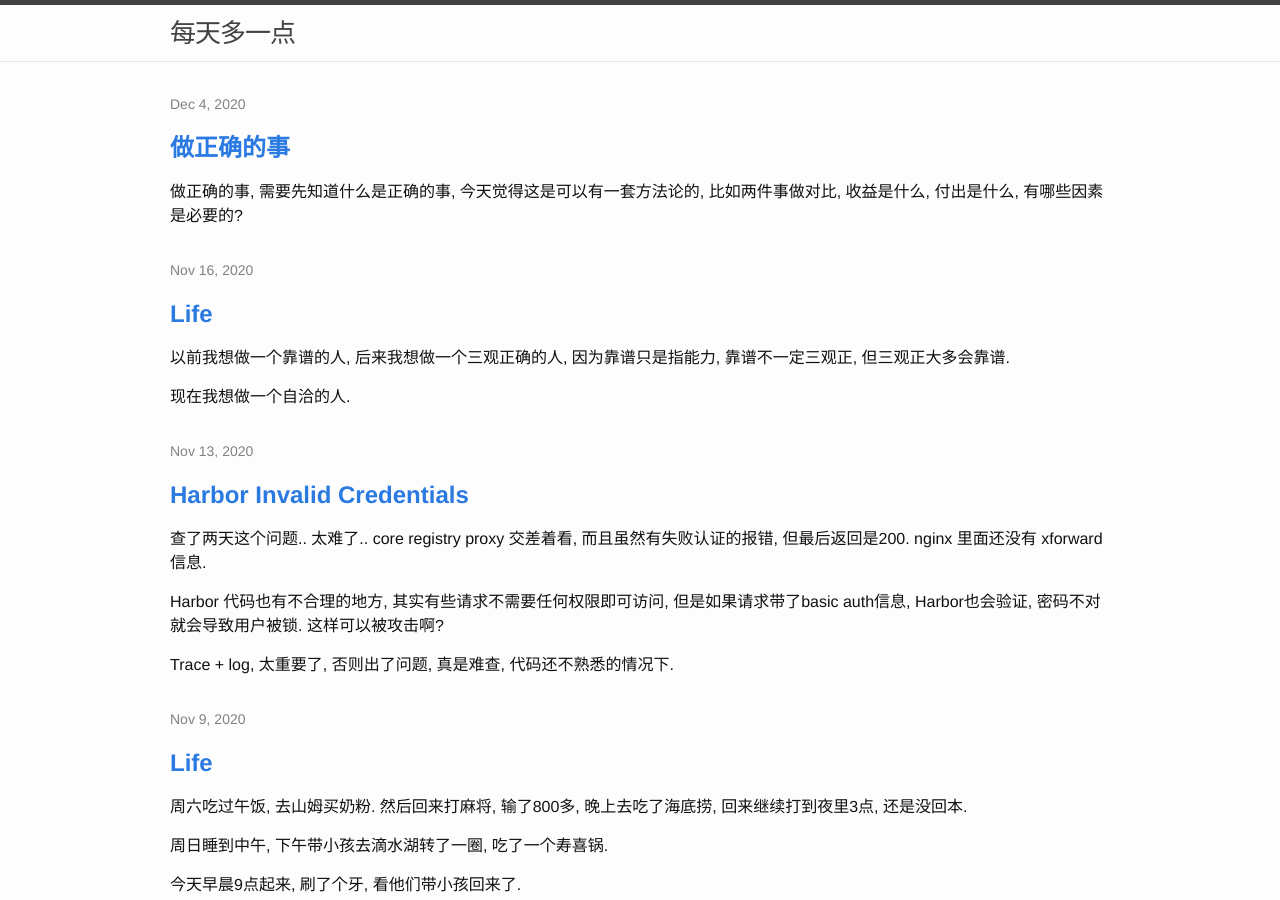
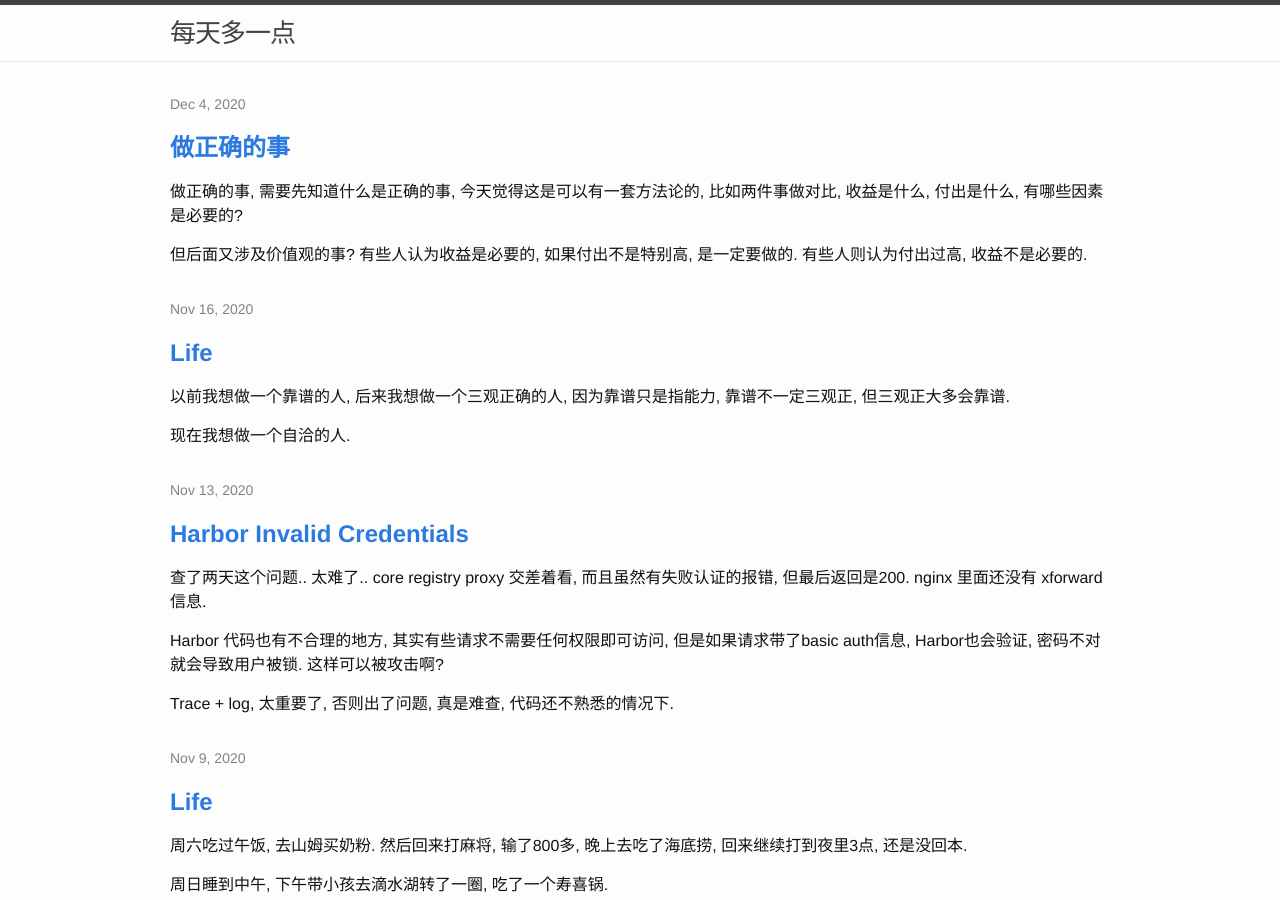
Before and after one commit to childe/gitcommit.today, a Jekyll site: the page built from index.html, in a window 1280 px wide and 900 px high. Built offline with Jekyll 4.4.1, drawn with Linux system fonts in a browser that asks for light colours; the list of posts is cut into pages by our own code.

Commit message:
modified:   _posts/2020-12-04-do-right-thing.md

```diff
--- a/_posts/2020-12-04-do-right-thing.md
+++ b/_posts/2020-12-04-do-right-thing.md
@@ -6,3 +6,5 @@ title: 做正确的事
 ---
 
 做正确的事, 需要先知道什么是正确的事, 今天觉得这是可以有一套方法论的, 比如两件事做对比, 收益是什么, 付出是什么, 有哪些因素是必要的?
+
+但后面又涉及价值观的事? 有些人认为收益是必要的, 如果付出不是特别高, 是一定要做的. 有些人则认为付出过高, 收益不是必要的.
```
